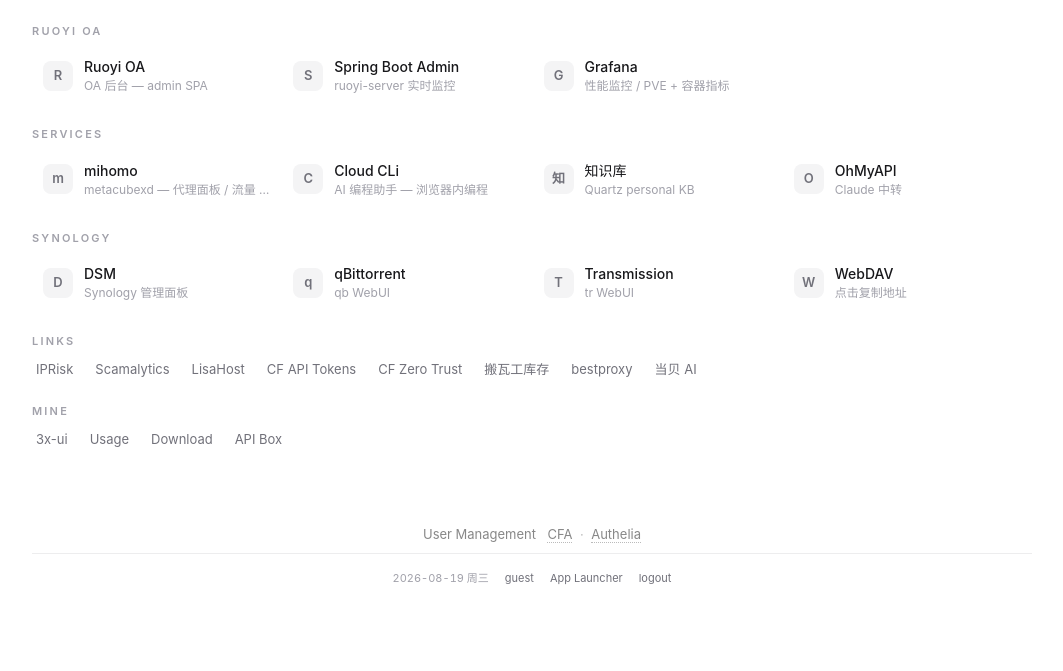
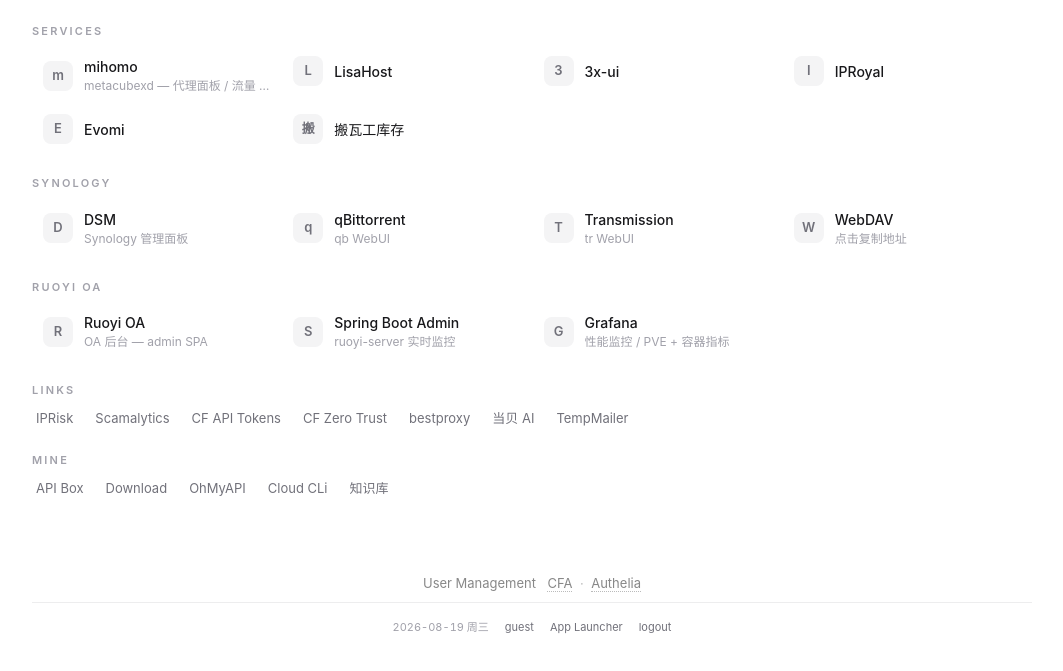
Before and after one commit to NeckBozia/self-page, an Astro site: page /admin in a window 1280 px wide. Shown: the part 65-736 px from the top of the page, without its empty margins (108-1171 px from the left). Built offline with nearby package versions, Linux system fonts and the light colour scheme; Astro itself is replaced by a stand-in of ours.

Commit message:
admin: 重排 home 分组，代理相关并入 Services

```diff
--- a/src/pages/admin.astro
+++ b/src/pages/admin.astro
@@ -6,26 +6,6 @@ import Dashboard from "../layouts/Dashboard.astro";
 // DSM / WebDAV 没有 CF Tunnel 路径，保留 :66 地址（两页都有）。
 const sections = [
   {
-    title: "Ruoyi OA",
-    items: [
-      {
-        name: "Ruoyi OA",
-        desc: "OA 后台 — admin SPA",
-        href: "https://ruoyi.neckbozia.com",
-      },
-      {
-        name: "Spring Boot Admin",
-        desc: "ruoyi-server 实时监控",
-        href: "https://ruoyilog.neckbozia.com/admin/applications",
-      },
-      {
-        name: "Grafana",
-        desc: "性能监控 / PVE + 容器指标",
-        href: "https://grafana.neckbozia.com",
-      },
-    ],
-  },
-  {
     title: "Services",
     items: [
       {
@@ -33,21 +13,14 @@ const sections = [
         desc: "metacubexd — 代理面板 / 流量 / 规则命中",
         href: "https://mihomo.neckbozia.com/ui/metacubexd/",
       },
+      { name: "LisaHost", href: "https://lisahost.com/clientarea.php" },
+      { name: "3x-ui", href: "https://lisa.neckbozia.com/aRn9X3DQvgTd0dgMKk/panel/" },
       {
-        name: "Cloud CLi",
-        desc: "AI 编程助手 — 浏览器内编程",
-        href: "https://claudecode.neckbozia.com",
+        name: "IPRoyal",
+        href: "https://dashboard.iproyal.com/me/products/residential-proxies/",
       },
-      {
-        name: "知识库",
-        desc: "Quartz personal KB",
-        href: "https://wiki.neckbozia.com",
-      },
-      {
-        name: "OhMyAPI",
-        desc: "Claude 中转",
-        href: "https://ai.neckbozia.com/admin",
-      },
+      { name: "Evomi", href: "https://my.evomi.com/my/products/residential-core" },
+      { name: "搬瓦工库存", href: "https://stock.bwg.net/" },
     ],
   },
   {
@@ -77,27 +50,47 @@ const sections = [
     ],
   },
   {
+    title: "Ruoyi OA",
+    items: [
+      {
+        name: "Ruoyi OA",
+        desc: "OA 后台 — admin SPA",
+        href: "https://ruoyi.neckbozia.com",
+      },
+      {
+        name: "Spring Boot Admin",
+        desc: "ruoyi-server 实时监控",
+        href: "https://ruoyilog.neckbozia.com/admin/applications",
+      },
+      {
+        name: "Grafana",
+        desc: "性能监控 / PVE + 容器指标",
+        href: "https://grafana.neckbozia.com",
+      },
+    ],
+  },
+  {
     title: "Links",
     type: "links",
     items: [
       { name: "IPRisk", href: "https://iprisk.top/" },
       { name: "Scamalytics", href: "https://scamalytics.com/" },
-      { name: "LisaHost", href: "https://lisahost.com/clientarea.php" },
       { name: "CF API Tokens", href: "https://dash.cloudflare.com/profile/api-tokens" },
       { name: "CF Zero Trust", href: "https://one.dash.cloudflare.com/" },
-      { name: "搬瓦工库存", href: "https://stock.bwg.net/" },
       { name: "bestproxy", href: "https://bestproxy.com/zh/" },
       { name: "当贝 AI", href: "https://ai.dangbei.com/chat/367577972460252997" },
+      { name: "TempMailer", href: "https://tempmailer.cc/zh/" },
     ],
   },
   {
     title: "Mine",
     type: "links",
     items: [
-      { name: "3x-ui", href: "https://lisa.neckbozia.com/aRn9X3DQvgTd0dgMKk/panel/" },
-      { name: "Usage", href: "https://dashboard.iproyal.com/me" },
+      { name: "API Box", href: "https://api.neckbozia.com/?k=3uBxJSECLkEqCVpV" },
       { name: "Download", href: "https://dl.neckbozia.com" },
-      { name: "API Box", href: "https://api.neckbozia.com/?k=3uBxJSECLkEqCVpV" },
+      { name: "OhMyAPI", href: "https://ai.neckbozia.com/admin" },
+      { name: "Cloud CLi", href: "https://claudecode.neckbozia.com" },
+      { name: "知识库", href: "https://wiki.neckbozia.com" },
     ],
   },
 ];
```
